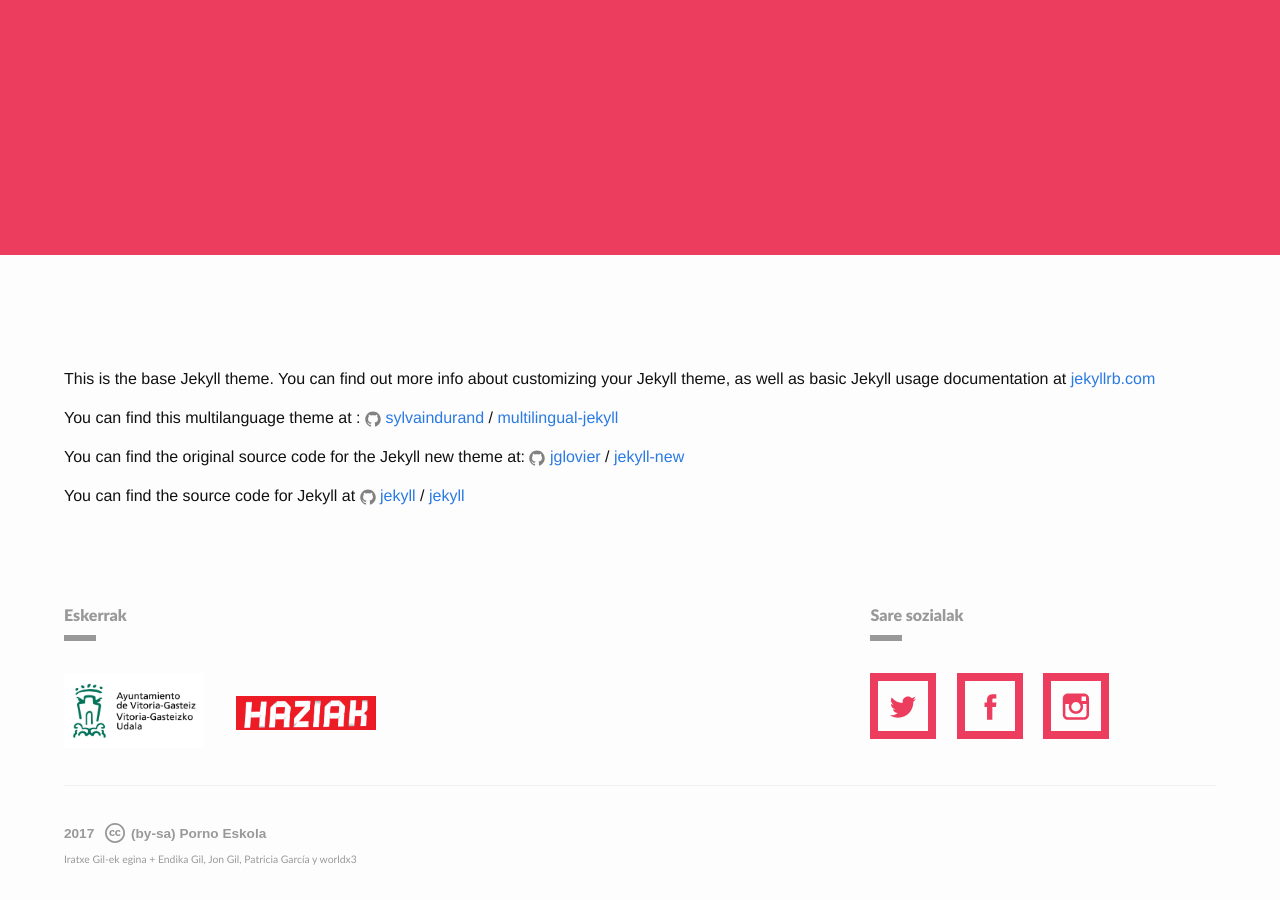
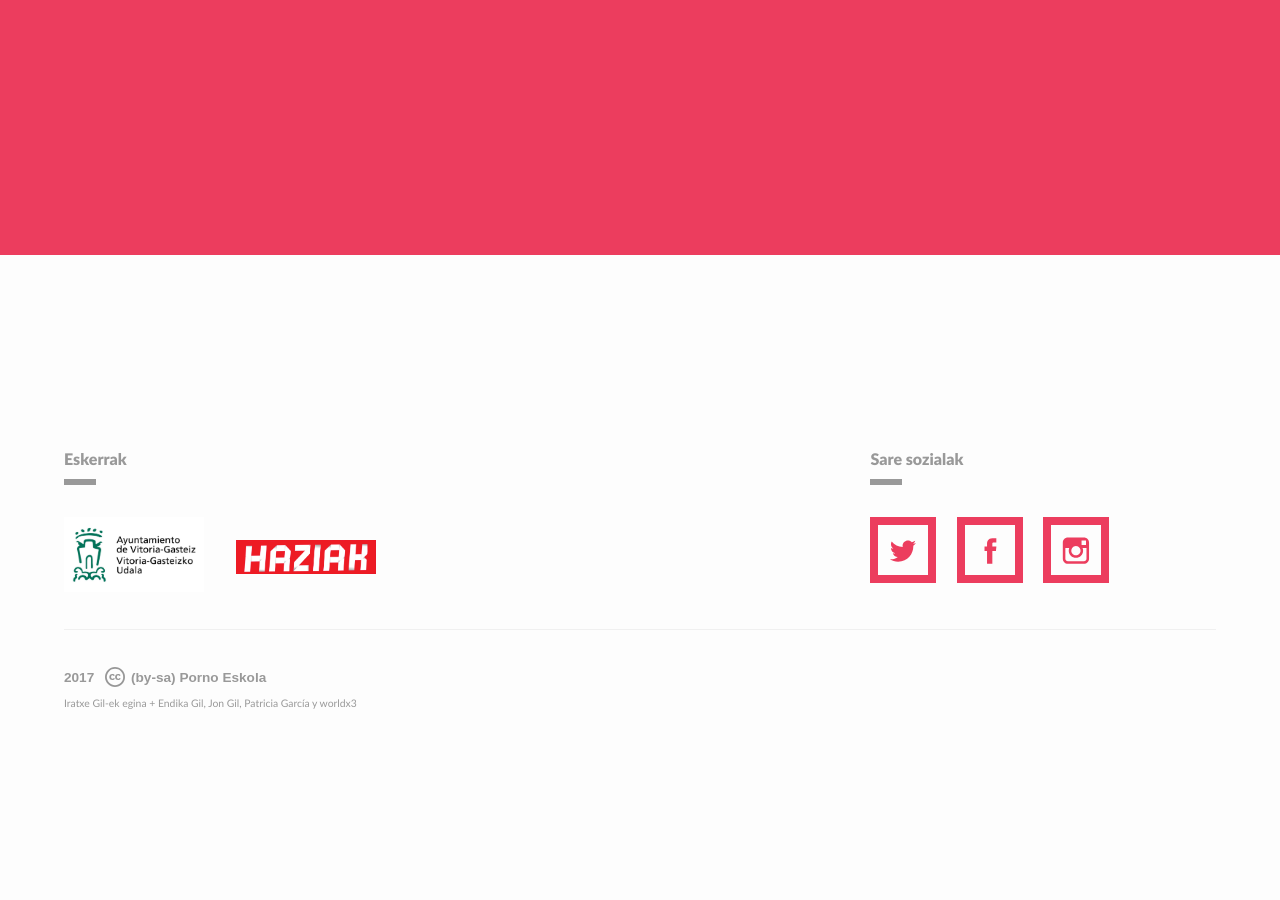
Before and after one commit to pornoeskola/site, a Jekyll site: the page built from about.md, in a window 1280 px wide and 900 px high, scrolled down 645 px. Built offline with Jekyll 4.4.1, drawn with Linux system fonts in a browser that asks for light colours; some web fonts are replaced; after the commit the page ends 1389 px from its top, so only the background shows below that.

Commit message:
Translated FAQ.

```diff
--- a/_config.yml
+++ b/_config.yml
@@ -84,3 +84,8 @@
 response-5:
   euskera: Porno feministak harreman sexual arruntak eta gorputz naturalak erakusten ditu. Emakumearen sexualitateari eta plazerari ikusgaitasun handiagoa ematen zaio. Bere helburu nagusia pornografia bidezkoa, berdintasunezkoa eta irekia sortzea da. Porno eredua hau sexua naturalizatzeko, emakumearen sexualitatea irudikatzeko eta gorputzen anistasuna indartzeko balio du. Feminismoa pornoaren munduan beharrezkoa da heziketa eredu bat delako eta balora matxistak transmititzen ari delako.
   castellano: El porno feminista opta por representar relaciones sexuales comunes y cotidianas y cuerpos naturales. Se le da más visibilidad a la sexualidad y el placer de la mujer. Su objetivo principal es crear pornografía en igualdad, equitativa y abierta. Este tipo de porno sirve para naturalizar el sexo, representar la sexualidad femenina y para empoderar la diversidad de los cuerpos. El feminismo es necesario en el porno porque, nos guste o no, el porno comercial es un modelo educacional que está transmitiendo valores machistas.
+
+
+faq:
+  euskera: Ohiko galderak
+  castellano: Preguntas frecuentes
--- a/about.md
+++ b/about.md
@@ -5,17 +5,3 @@
 ref: about
 lang: euskera
 ---
-
-This is the base Jekyll theme. You can find out more info about customizing your Jekyll theme, as well as basic Jekyll usage documentation at [jekyllrb.com](http://jekyllrb.com/)
-
-You can find this multilanguage theme at :
-{% include icon-github.html username="sylvaindurand" %} /
-[multilingual-jekyll](https://github.com/sylvaindurand/multilingual-jekyll)
-
-You can find the original source code for the Jekyll new theme at:
-{% include icon-github.html username="jglovier" %} /
-[jekyll-new](https://github.com/jglovier/jekyll-new)
-
-You can find the source code for Jekyll at
-{% include icon-github.html username="jekyll" %} /
-[jekyll](https://github.com/jekyll/jekyll)
--- a/hola.html
+++ b/hola.html
@@ -17,7 +17,7 @@
 </section>
 <section class="section section--row">
   <h2 class="section__title">
-    Preguntas frecuentes
+    {{ site.faq[page.lang] }}
   </h2>
   <div class="section-two section-two--accordion">
     <div class="section-two__box">
--- a/index.html
+++ b/index.html
@@ -16,7 +16,7 @@
 </section>
 <section class="section section--row">
   <h2 class="section__title">
-    Preguntas frecuentes
+    {{ site.faq[page.lang] }}
   </h2>
   <div class="section-two section-two--accordion">
     <div class="section-two__box">
```
Also changed, not shown: 4 other files.
